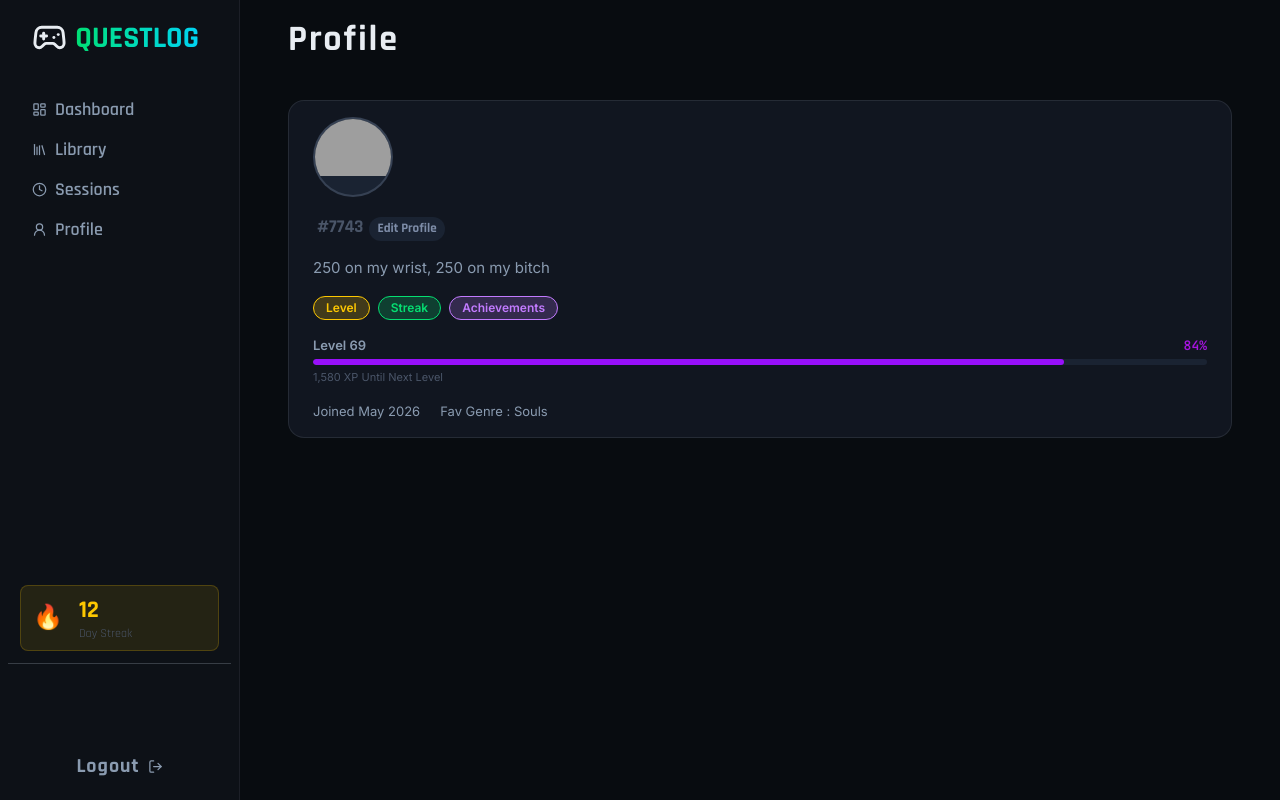
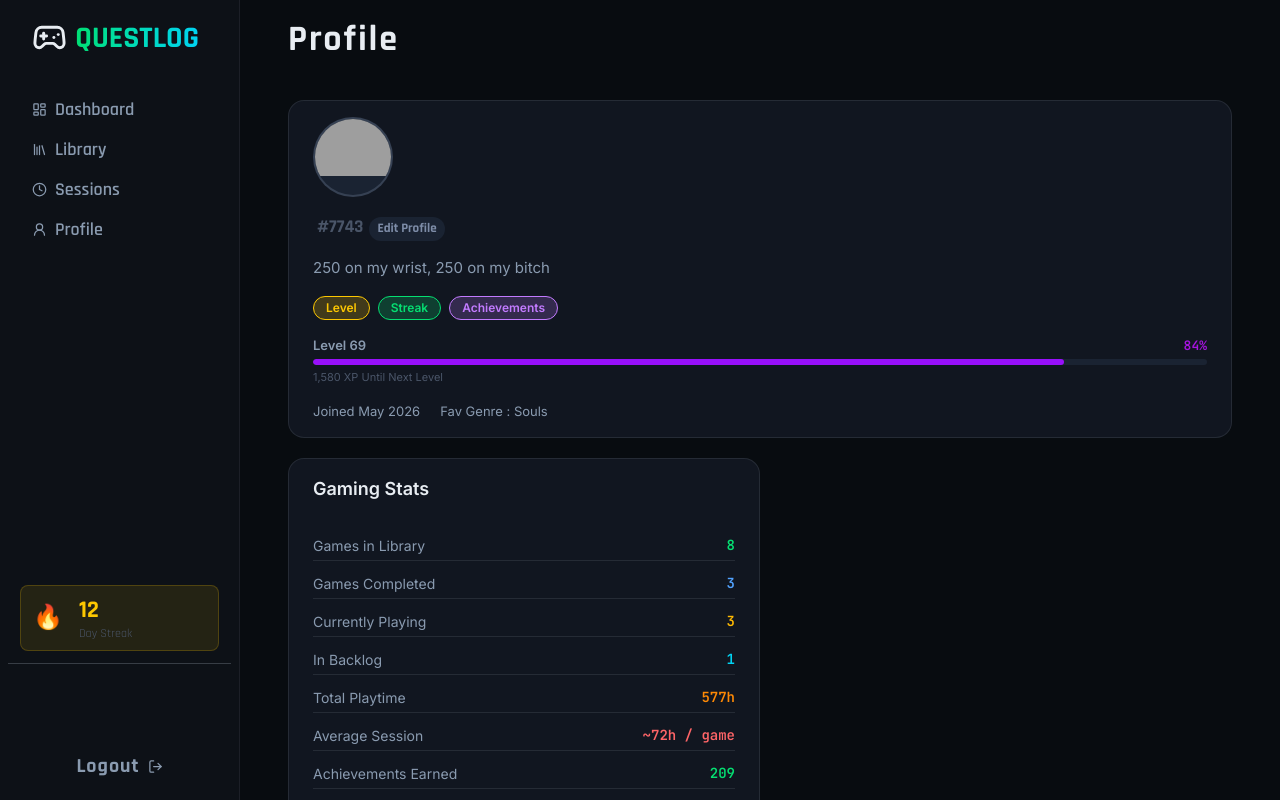
Before and after one commit to rahulg1310/progress-tracker, a React (Vite) app in the folder frontend/: page /profile in a window 1280 px wide. Built offline with nearby package versions, Linux system fonts and the light colour scheme; grey boxes are pictures that could not be loaded.

Commit message:
gaming stats ui done

```diff
--- a/frontend/src/components/ProfileContent.jsx
+++ b/frontend/src/components/ProfileContent.jsx
@@ -7,16 +7,16 @@ const ProfileContent = () => {
   return (
     <div className='w-full py-5 px-12 flex flex-col'>
       <h1 className='font-bold text-4xl tracking-wider mb-10'>Profile</h1>
-      <div className='w-full bg-[#111620] py-4 px-6 rounded-2xl border border-gray-400/15 flex flex-col gap-4'>
+      <div className='w-full bg-[#111620] py-4 px-6 rounded-2xl border border-gray-400/15 flex flex-col gap-4 mb-5'>
         <div className='h-20 w-20 rounded-full bg-gray-700 flex justify-center items-center'>
             <div className='h-19 w-19 rounded-full bg-[#1a2332] overflow-hidden'>
                 <img src="https://i.pinimg.com/236x/86/36/07/863607364f9d235e29d570f40315be07.jpg" alt="pfp" className='' />
             </div>
         </div>
         <div className='font-bold text-3xl flex gap-1 items-end'>
-            <h1>{user?.username}</h1>
-            <span className='text-[#4a5568] text-lg'>#7743</span>
-            <button className='text-[#7d8ca7] text-[13px] ml-0.5 rounded-xl px-2 py-1 bg-[#1a2332] hover:-translate-y-0.5 hover:bg-gray-700 transition-all duration-200'>Edit Profile</button>
+            <h1 className='min-w-0'>{user?.username}</h1>
+            <span className='text-[#4a5568] text-lg min-w-0'>#7743</span>
+            <button className='text-[#7d8ca7] text-[13px] ml-0.5 rounded-xl px-2 py-1 bg-[#1a2332] hover:-translate-y-0.5 hover:bg-gray-700 transition-all duration-200 min-w-0'>Edit Profile</button>
         </div>
         <h1 className='body text-[#8a9bb0] text-[15px]'>250 on my wrist, 250 on my bitch</h1>
         <div className='flex gap-2 items-center'>
@@ -39,6 +39,49 @@ const ProfileContent = () => {
             <span className='body text-[#8a9bb0] text-[13px]'>Fav Genre : Souls</span>
         </div>
       </div>
+      <div className='w-full md:w-1/2 bg-[#111620] py-4 px-6 rounded-2xl border border-gray-400/15 flex flex-col gap-2 mb-5'>
+        <h1 className='body text-lg font-bold mb-5'>Gaming Stats</h1>
+        <div className='flex justify-between border-b border-gray-400/15 py-1'>
+            <h1 className='body text-[#8a9bb0] text-[14px]'>Games in Library</h1>
+            <span className='mono text-[14px] text-green-400 font-semibold'>8</span>
+        </div>
+        <div className='flex justify-between border-b border-gray-400/15 py-1'>
+            <h1 className='body text-[#8a9bb0] text-[14px]'>Games Completed</h1>
+            <span className='mono text-[14px] text-blue-400 font-semibold'>3</span>
+        </div>
+        <div className='flex justify-between border-b border-gray-400/15 py-1'>
+            <h1 className='body text-[#8a9bb0] text-[14px]'>Currently Playing</h1>
+            <span className='mono text-[14px] text-amber-400 font-semibold'>3</span>
+        </div>
+        <div className='flex justify-between border-b border-gray-400/15 py-1'>
+            <h1 className='body text-[#8a9bb0] text-[14px]'>In Backlog</h1>
+            <span className='mono text-[14px] text-cyan-400 font-semibold'>1</span>
+        </div>
+        <div className='flex justify-between border-b border-gray-400/15 py-1'>
+            <h1 className='body text-[#8a9bb0] text-[14px]'>Total Playtime</h1>
+            <span className='mono text-[14px] text-orange-400 font-semibold'>577h</span>
+        </div>
+        <div className='flex justify-between border-b border-gray-400/15 py-1'>
+            <h1 className='body text-[#8a9bb0] text-[14px]'>Average Session</h1>
+            <span className='mono text-[14px] text-red-400 font-semibold'>~72h / game</span>
+        </div>
+        <div className='flex justify-between border-b border-gray-400/15 py-1'>
+            <h1 className='body text-[#8a9bb0] text-[14px]'>Achievements Earned</h1>
+            <span className='mono text-[14px] text-green-400 font-semibold'>209</span>
+        </div>
+        <div className='flex justify-between border-b border-gray-400/15 py-1'>
+            <h1 className='body text-[#8a9bb0] text-[14px]'>Completion Rate</h1>
+            <span className='mono text-[14px] text-blue-400 font-semibold'>8</span>
+        </div>
+        <div className='flex justify-between border-b border-gray-400/15 py-1'>
+            <h1 className='body text-[#8a9bb0] text-[14px]'>Average Rating</h1>
+            <span className='mono text-[14px] text-amber-400 font-semibold'>9.3 / 10</span>
+        </div>
+        <div className='flex justify-between mb-2 py-1'>
+            <h1 className='body text-[#8a9bb0] text-[14px]'>Current Streak</h1>
+            <span className='mono text-[14px] text-orange-400 font-semibold'>12 Days</span>
+        </div>
+      </div>
     </div>
   )
 }
```
